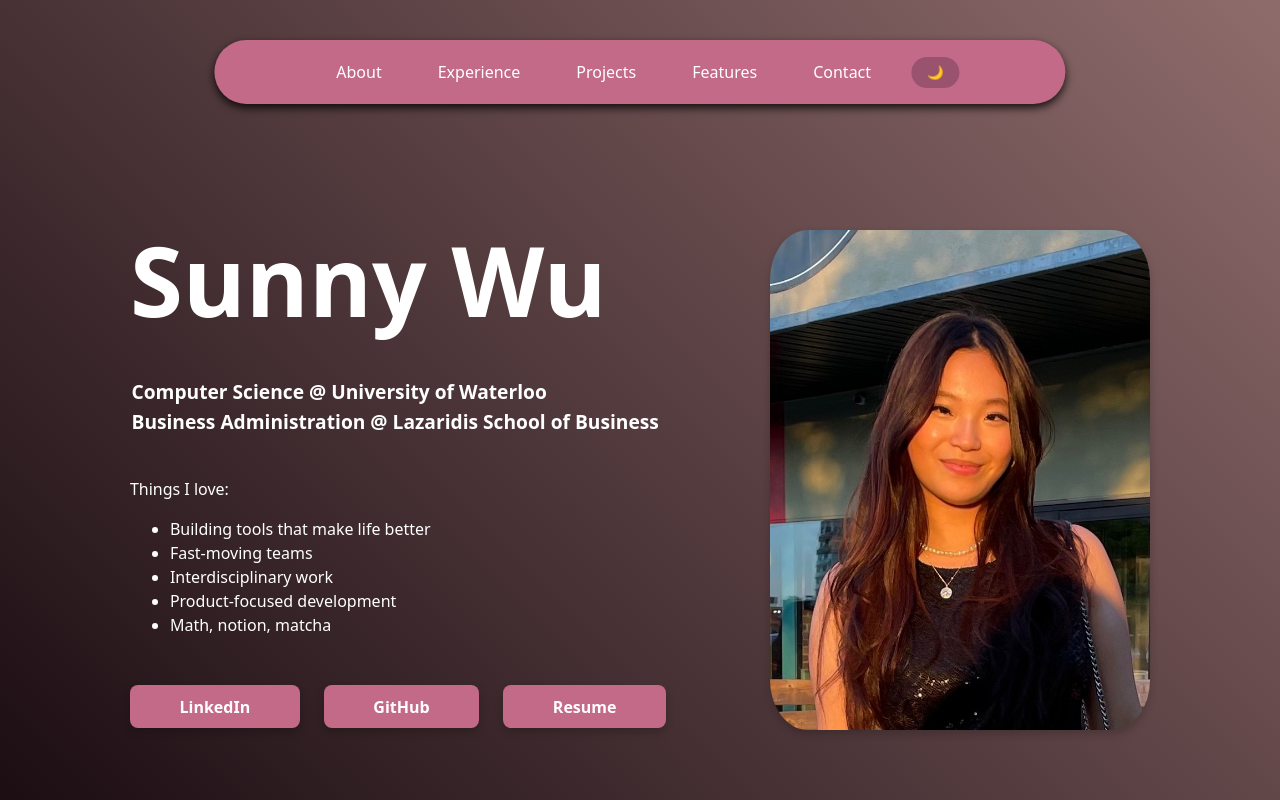
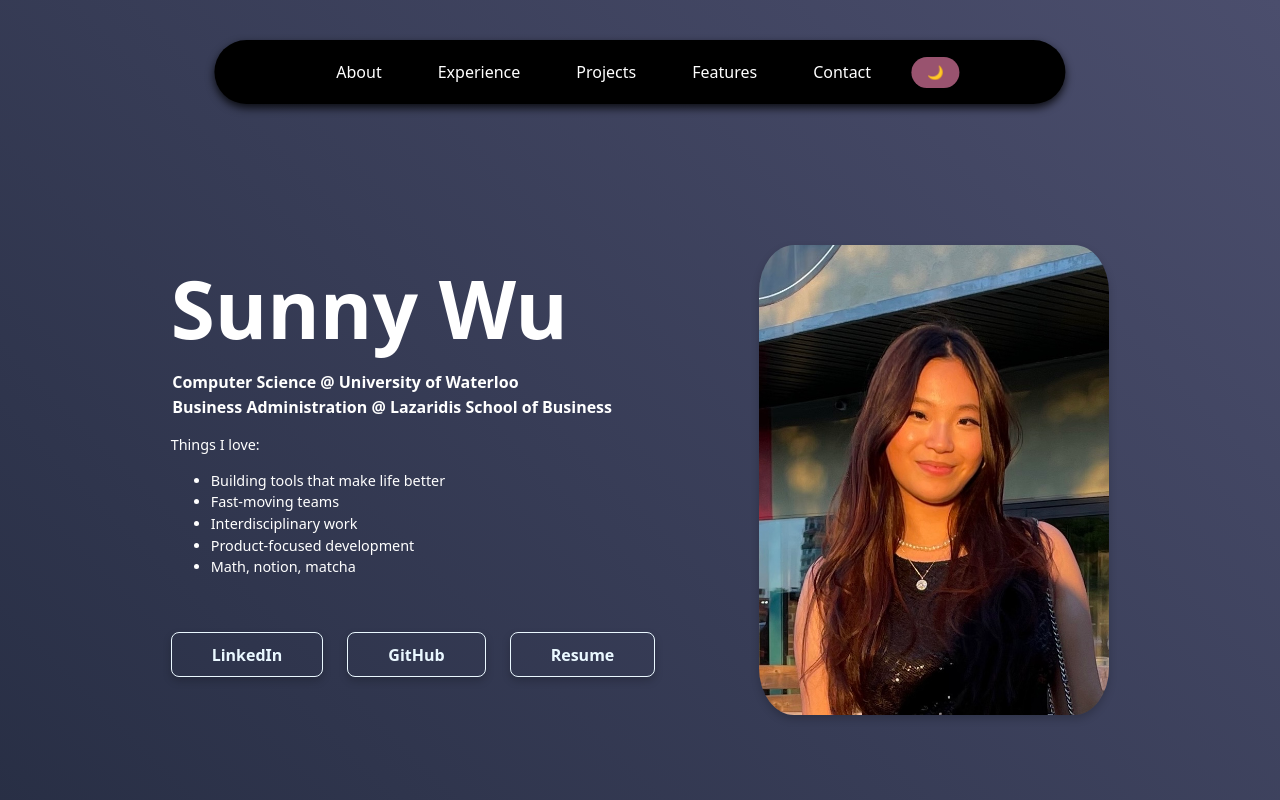
Before and after one commit to sxnnywu/personal-website, a React (Vite) app: page / in a window 1280 px wide. Shown: the top 800 px of the page. Built offline with nearby package versions, Linux system fonts and the light colour scheme.

Commit message:
hero page done

```diff
--- a/src/App.css
+++ b/src/App.css
@@ -1,6 +1,6 @@
 .app{
-  background: linear-gradient(45deg, #0b0006, #8f6c6c);
-  min-height: 100vh;
+  background: linear-gradient(45deg, #000b17, #4B4E6D);
+  min-height: 400vh;
 }
 
 /* Reset default margins/paddings so full width/height works */
@@ -8,6 +8,6 @@ html, body {
     margin: 0;
     padding: 0;
     width: 100%;
-    height: 100%;
+    height: 400vh;
     overflow-x: hidden;
 }
--- a/src/components/Navbar.css
+++ b/src/components/Navbar.css
@@ -4,7 +4,7 @@
     align-items: center;
     flex-wrap: nowrap;
     padding: 0.75rem 2vw;
-    background-color: #c36a88;
+    background-color: #000000;
     gap: 1.5rem;
     position: fixed;
     width: 80vw;
@@ -25,7 +25,7 @@
     min-width: 0;
     padding: 0.5rem 1rem;
     color: white;
-    font-weight: 400;
+    font-weight: 500;
     font-size: 1rem;
     transition: color 0.3s ease;
 }
@@ -89,23 +89,6 @@
     }
 }
 
-/*.dropdown {
-    display: flex;
-    flex-direction: column;
-    position: absolute;
-    top: 100%;
-    left: 50%;
-    transform: translateX(-50%);
-    background-color: #c36a88;
-    padding: 10px;
-    gap: 0.5rem;
-    border-radius: 1.5rem;;
-    z-index: 1000;
-    width: 80vw;
-    max-width: 800px;
-    box-shadow: 0 4px 8px rgba(0, 0, 0, 0.3);
-}*/
-
 /* Dropdown container */
 .dropdown {
     display: flex;
@@ -113,7 +96,7 @@
     position: absolute;
     top: 100%;
     left: 0;
-    background-color: #c36a88;
+    background-color: #EB8A90;
     border-radius: 0.75rem;
     padding: 0.5rem 0;
     width: 250px;
@@ -134,7 +117,7 @@
     font-weight: 500;
     text-align: left;
     border-radius: 0.5rem;
-    background-color: #c36a88;
+    background-color: #EB8A90;
 }
 
 /* Hover effect */
@@ -142,28 +125,3 @@
 .dropdown button:hover {
     background-color: #a64d76;
 }
-
-
-/*.dropdown a,
-.dropdown button {
-    display: block;
-    color: white;
-    text-align: center;
-    text-decoration: none;
-    width: 100%;
-    padding: 0.75rem 1rem;
-    background-color: #c36a88;
-    font-size: 1rem;
-    font-weight: 500;
-    cursor: pointer;
-    box-sizing: border-box;
-    border-radius: 1rem;
-    box-shadow: 0 4px 8px rgba(0, 0, 0, 0.1);
-}
-
-.dropdown a:hover,
-.dropdown button:hover {
-    transform: translateY(-0.2vh);
-    font-size: 1.1rem;
-    transition: transform 0.3s ease, font-size 0.3s ease;
-}*/
--- a/src/sections/Experience.css
+++ b/src/sections/Experience.css
@@ -1,10 +1,11 @@
 .experience {
     display: flex;
     flex-direction: column;
-    padding: 20px;
+    padding: 10px;
 }
 
 .experience h2 {
     font-size: 4rem;
-    padding: 1rem 3rem 0rem 11rem;
+    font-weight: 600;
+    padding: 0rem 3rem 0rem 16rem;
 }
--- a/src/sections/Hero.css
+++ b/src/sections/Hero.css
@@ -5,7 +5,7 @@
     justify-content: center;
     height: 100vh;
     width: 100%;
-    color: white;
+    color: #ffffff;
     padding-top: 2rem;
 }
 
@@ -15,25 +15,26 @@
 }
 
 .hero h1{
-    font-size: 6rem;
-    margin-bottom: 0.5rem;
+    font-size: 5rem;
+    font-weight: 650;
+    margin-bottom: 0;
     padding: 1rem 3rem 0rem 3rem;
 }
 
 .hero .headline-text{
-    font-size: 1.2rem;
+    font-size: 1rem;
+    font-weight: 400;
     margin: 0.1rem;
 }
 
 .hero .headline{
-    padding: 1rem 3rem 0rem 3rem;
+    padding: 0rem 3rem 0rem 3rem;
 }
 
 .hero .description{
-    margin-top: 1rem;;
-    padding: 0.5rem 3rem;
-    font-size: 1rem;
-    font-weight: 500;
+    padding: 0rem 3rem 1rem 3rem;
+    font-size: 0.9rem;
+    font-weight: 300;
 }
 
 .hero .buttons{
@@ -46,9 +47,9 @@
 
 .hero a{
     text-decoration: none;
-    color: #ffffff;
-    background-color: #c36a88;
-    padding: 0.6rem 3.1rem;
+    color: #eaf8ff;
+    border: 1px solid #eaf8ff;
+    padding: 0.6rem 2.5rem;
     border-radius: 8px;
     transition: background-color 0.3s ease;
     box-shadow: 0 4px 8px rgba(0, 0, 0, 0.2);
@@ -56,15 +57,16 @@
 }
 
 .hero a:hover{
-    background-color: #99536f;
+    background-color: #ffffff;
+    color: #4B4E6D;
     box-shadow: 0 6px 10px rgba(255, 255, 255, 0.3);
     transform: translateY(-3px);
     transition: transform 0.2s ease;
 }
 
 .hero img{
-    width: 380px;
-    height: 500px;
+    width: 350px;
+    height: 470px;
     border-radius: 10%;
     object-fit: cover;
     margin-top: 6rem;
```
